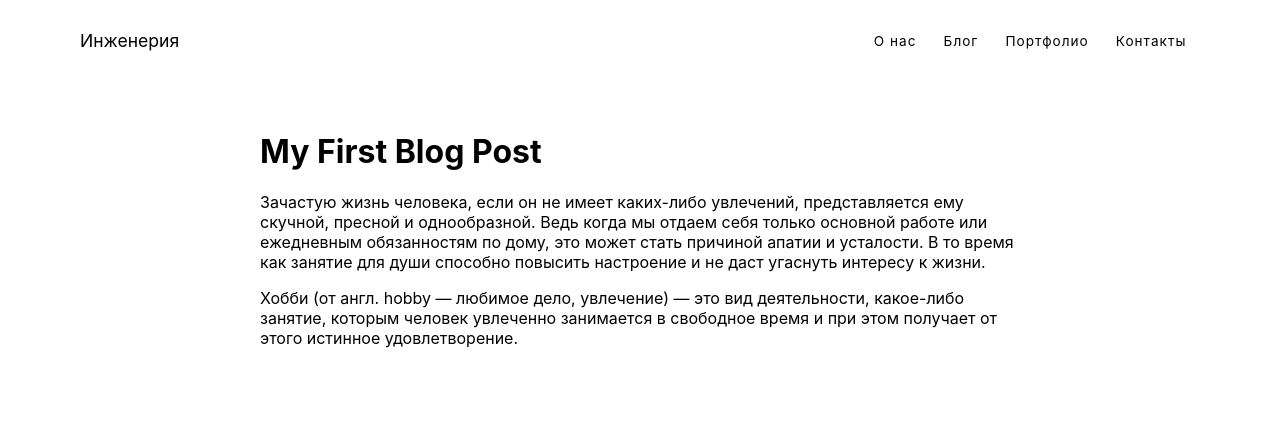
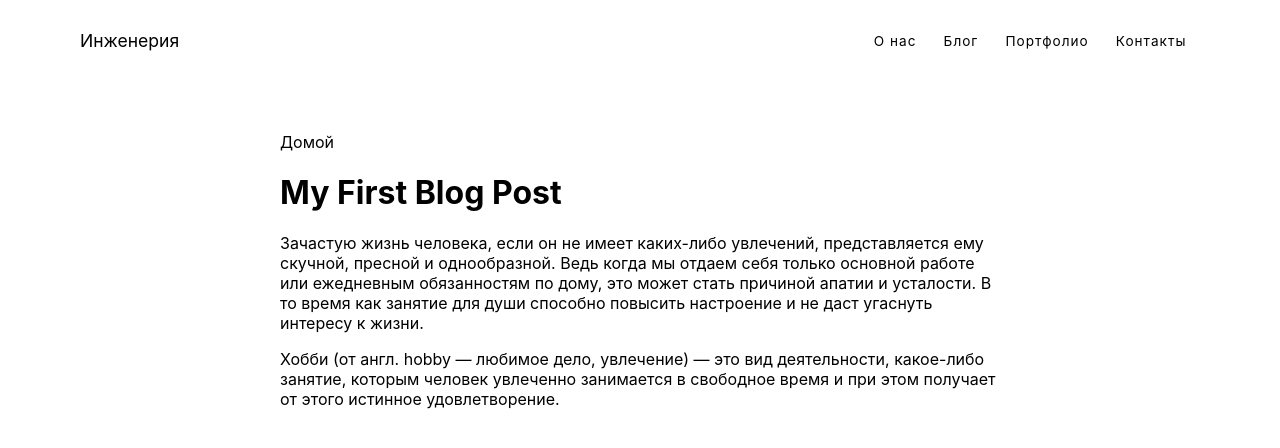
Before and after one commit to Dimatresko/Svelte-test, a SvelteKit app: page /blog/posts/1 in a window 1280 px wide. Shown: the top 448 px of the page. Built offline with nearby package versions, Linux system fonts and the light colour scheme.

Commit message:
add pages

```diff
--- /dev/null
+++ b/src/routes/blog/posts/+layout.svelte
@@ -0,0 +1,11 @@
+<div class="container">
+    <a href="/blog">Домой</a>
+    <slot />
+  </div>
+  <style>
+    .container {
+      margin: 50px auto;
+      max-width: 800px;
+      padding: 0 20px;
+    }
+  </style>
```
